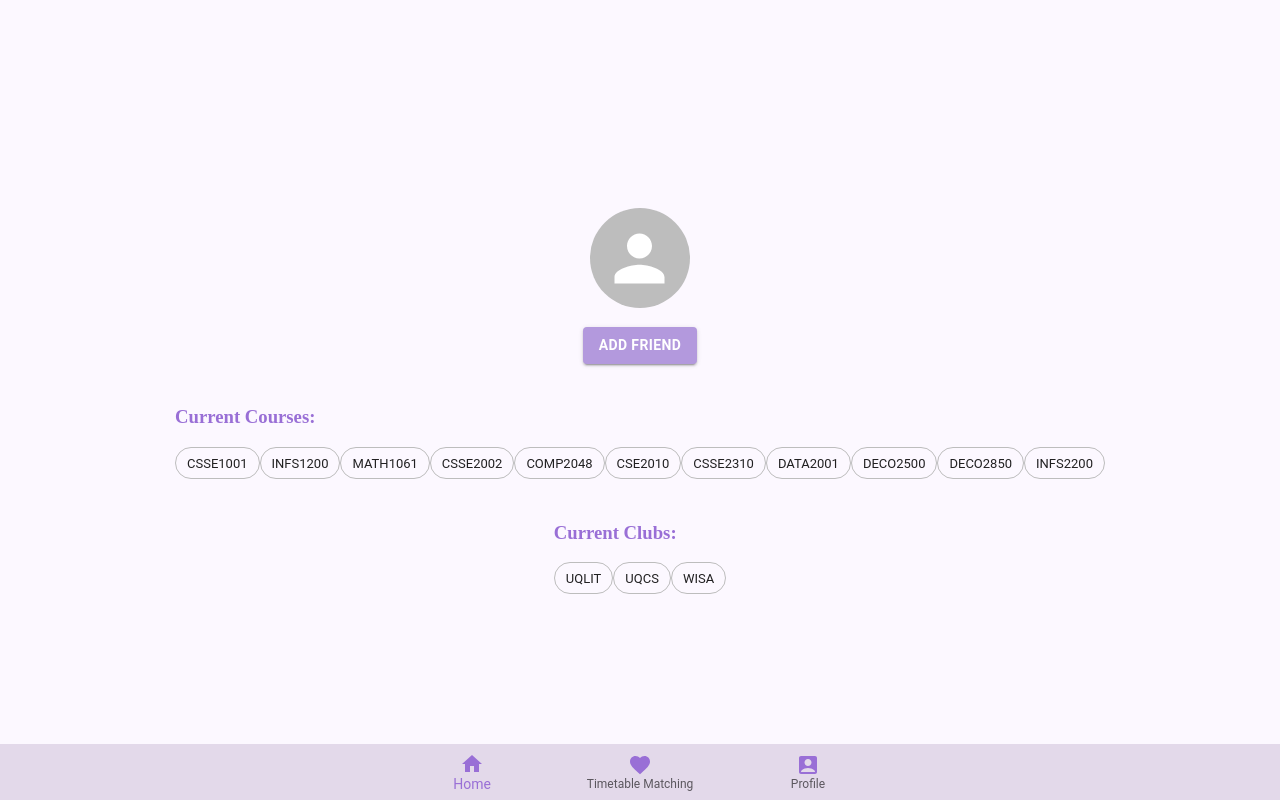
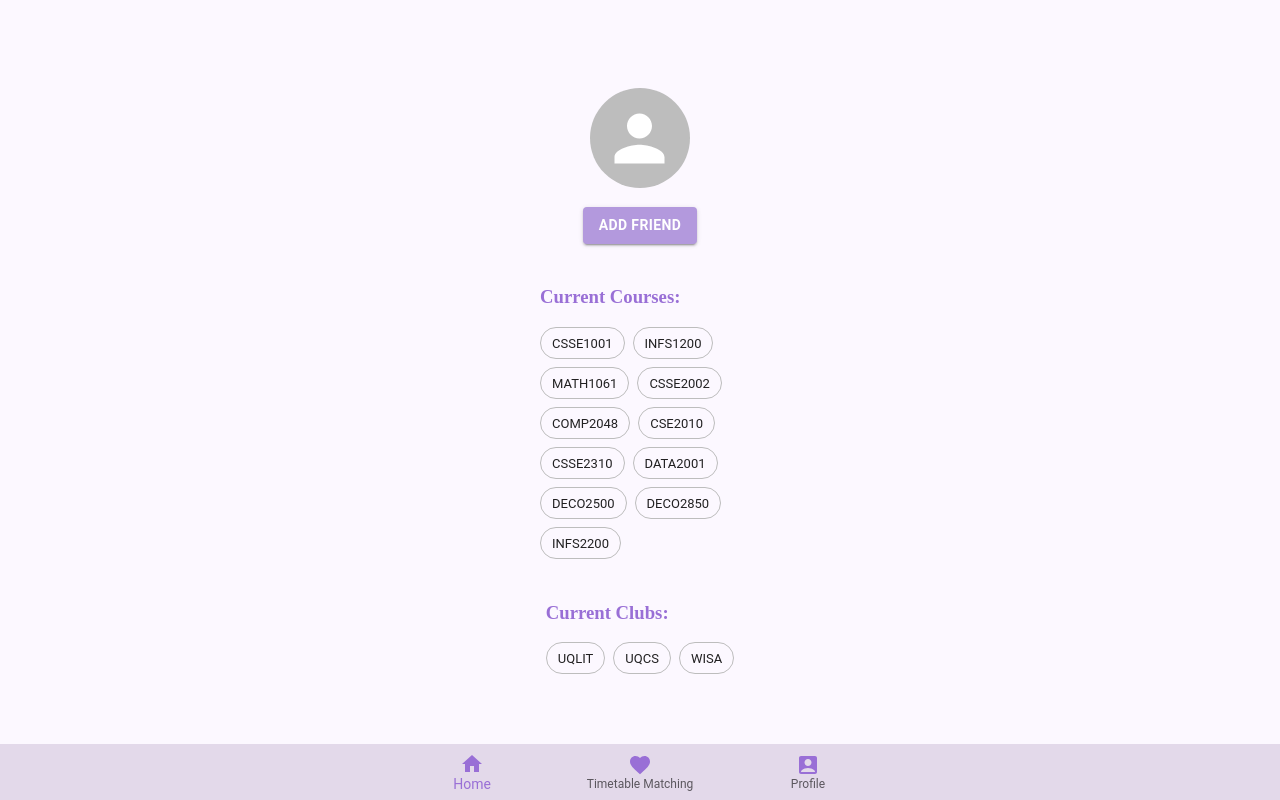
Before and after one commit to Quarter-645/UQutiesConnect, a React (Create React App) app in the folder userinterface/: page /Friend in a window 1280 px wide. Built offline with nearby package versions, Linux system fonts and the light colour scheme.

Commit message:
fixed formatting

```diff
--- a/userinterface/src/components/TagList.js
+++ b/userinterface/src/components/TagList.js
@@ -1,13 +1,20 @@
-import { Chip } from "@mui/material";
+import { Box, Chip } from "@mui/material";
 import React from "react";
 
 const TagList = ({ tagData }) => {
   return (
-    <>
+    <Box
+      sx={{
+        display: "flex",
+        flexWrap: "wrap",
+        gap: 1,
+        maxWidth: 200,
+      }}
+    >
       {tagData.map((tag, index) => (
         <Chip key={index} label={tag} variant="outlined" />
       ))}
-    </>
+    </Box>
   );
 };
 
--- a/userinterface/src/pages/AddFriend.js
+++ b/userinterface/src/pages/AddFriend.js
@@ -47,6 +47,7 @@ const Search = () => {
       spacing={1}
       style={{
         padding: "20px",
+        paddingBottom: "60px",
         backgroundColor: "#FCF8FF",
         backgroundSize: "cover",
         backgroundPosition: "center",
--- a/userinterface/src/pages/FriendProfile.js
+++ b/userinterface/src/pages/FriendProfile.js
@@ -46,6 +46,7 @@ const FriendProfile = () => {
       spacing={3}
       style={{
         padding: "20px",
+        paddingBottom: "60px",
         backgroundColor: "#FCF8FF",
         backgroundSize: "cover",
         backgroundPosition: "center",
--- a/userinterface/src/pages/Home.js
+++ b/userinterface/src/pages/Home.js
@@ -1,4 +1,4 @@
-import React from "react";
+import React, { useState } from "react";
 import { Grid, Button } from "@mui/material";
 import FriendData from "../TempData/FriendData";
 import { TopBar, MiniProfile } from "../components";
@@ -6,6 +6,15 @@ import { useNavigate } from "react-router-dom";
 
 const Home = () => {
   const navigate = useNavigate();
+  const [index, setIndex] = useState(0);
+  const titles = ["Your new connections...", "Your old connections..."];
+  const buttons = ["UrQuties", "Find UQuties"];
+
+  const handleClick = () => {
+    // navigate("/add-friend");
+    // change FriendData
+    setIndex((prevIndex) => (prevIndex === 0 ? 1 : 0));
+  };
 
   return (
     <>
@@ -26,7 +35,7 @@ const Home = () => {
       >
         <Grid item>
           <h2 style={{ fontFamily: "Baloo Bhaijaan", color: "#996FD6" }}>
-            Your new connections...
+            {titles[index]}
           </h2>
         </Grid>
         <Grid item>
@@ -40,9 +49,9 @@ const Home = () => {
               marginRight: "10px",
               "&:hover": { backgroundColor: "#996FD6" },
             }}
-            onClick={() => navigate("/friends-list")}
+            onClick={handleClick}
           >
-            UrQuties
+            {buttons[index]}
           </Button>
           <Button
             variant="contained"
@@ -54,9 +63,9 @@ const Home = () => {
               marginLeft: "10px",
               "&:hover": { backgroundColor: "#996FD6" },
             }}
-            onClick={() => navigate("/add-friend")}
+            onClick={handleClick}
           >
-            Find Friends
+            Add Friends
           </Button>
         </Grid>
 
--- a/userinterface/src/pages/Profile.js
+++ b/userinterface/src/pages/Profile.js
@@ -33,7 +33,7 @@ const Profile = () => {
   const [isUser, setIsUser] = useState(true);
 
   const handleFriendClick = () => {
-    navigate("/friends-list");
+    navigate("/home");
   };
 
   return (
@@ -45,6 +45,7 @@ const Profile = () => {
       spacing={3}
       style={{
         padding: "20px",
+        paddingBottom: "60px",
         backgroundColor: "#FCF8FF",
         backgroundSize: "cover",
         backgroundPosition: "center",
```
